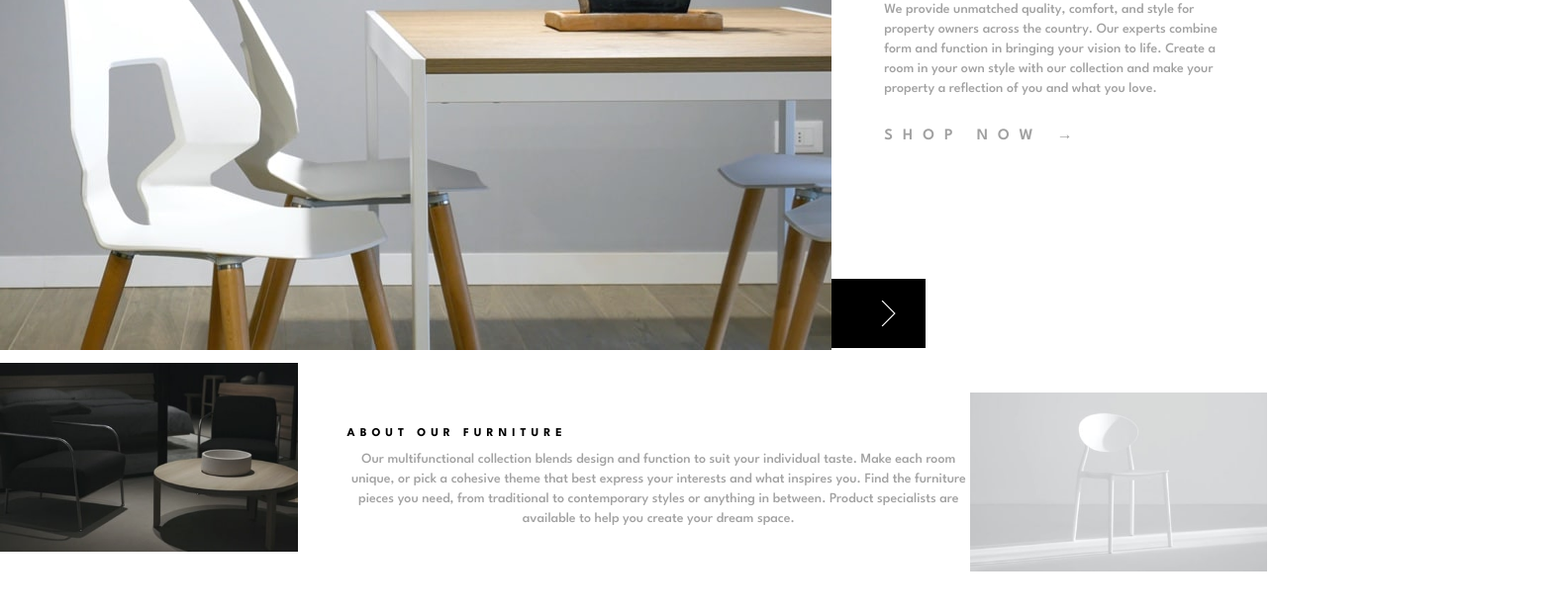
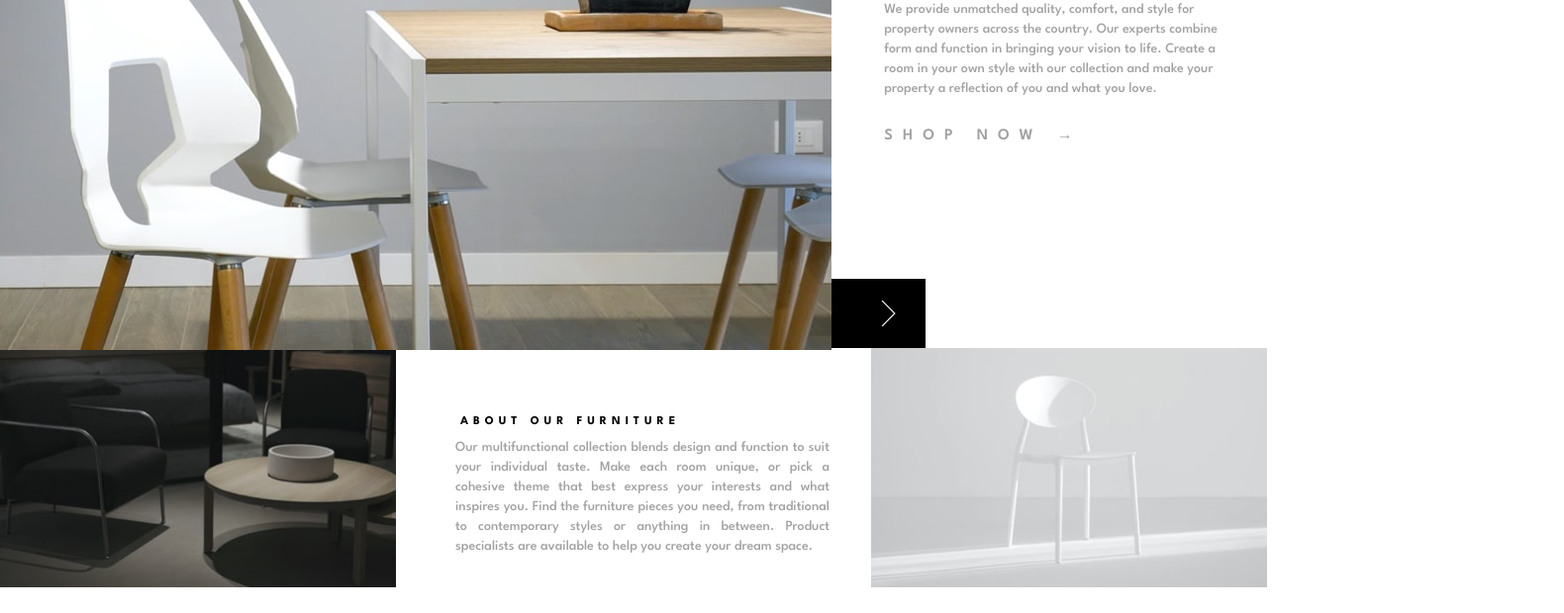
Before and after one commit to paolakossa/room-homepage-master, a plain HTML site: page index.html in a window 1280 px wide. Shown: the part 180-800 px from the top of the page at 99% size, 1580 px wide, since content can reach past the window. Drawn offline with Linux system fonts and the light colour scheme.

Commit message:
Finalizing Desktop Part

```diff
--- a/css/cabecalho.css
+++ b/css/cabecalho.css
@@ -105,7 +105,7 @@ header{
 }
 
 
-@media only screen and  (min-width:768px) {
+@media only screen and  (min-width:1024px) {
 
  header{
 
--- a/css/slide.css
+++ b/css/slide.css
@@ -22,6 +22,14 @@
     object-fit: cover;
 }
 /* .slider-mob__control{} */
+
+
+.slider-mob__control{
+
+    display: flex;
+    justify-content: end;
+
+}
 .slider-mob__prev-btn,
 .slider-mob__next-btn{
     position: absolute;
@@ -55,7 +63,7 @@
     display: none;
 }
 
-@media only screen and  (min-width:768px){
+@media only screen and  (min-width:1024px){
 
     .slider-desk {
     position: relative;
@@ -78,6 +86,11 @@
     object-fit: cover;
 }
 /* .slider-mob__control{} */
+
+.slider-desk__control{
+
+
+}
 .slider-desk__prev-btn,
 .slider-desk__next-btn{
     position: absolute;
--- a/css/texto.css
+++ b/css/texto.css
@@ -84,7 +84,7 @@
 
 }
 
-@media only screen and  (min-width:768px){
+@media only screen and  (min-width:1024px){
 
 
 	.slider-text{
@@ -151,8 +151,11 @@
 
 .dark{
 
-	width: 200%;
-	margin-top: -1rem;
+	width: 400px;
+	margin-top: -3rem;
+	height: 267px;
+
+
 
 }
 
@@ -160,11 +163,10 @@
 
 	margin-top: 3rem;
 	margin-bottom: 1rem;
-	margin-left: 20rem;
-	margin-right: 2rem;
+	margin-left: 6.5rem;
 	font-weight: 700;
 	font-size: 12px;
-	text-align: left;
+	text-align: ;
 	text-transform: uppercase;
 	letter-spacing: 0.5rem;
 
@@ -173,21 +175,22 @@
 
 .text_par1{
 
-	text-align: center;
-	margin-left: 20rem;
-	margin-right:
+	text-align: justify;
 	color: var(--drak-gray);
 	font-size: 14px;
 	line-height: 2rem;
 	font-weight: 500;
-	flex-wrap: wrap;
+	width: 90%;
+	margin-left: 6rem;
+
+
+
 }
 
 .light{
 
-	margin-top:-0.5rem
-	width: 200%;
-	margin-right: 30rem ;
-
+	width: 400px;
+	margin-left: 6rem;
+	margin-top: -0.5rem;
 }
 }
```
